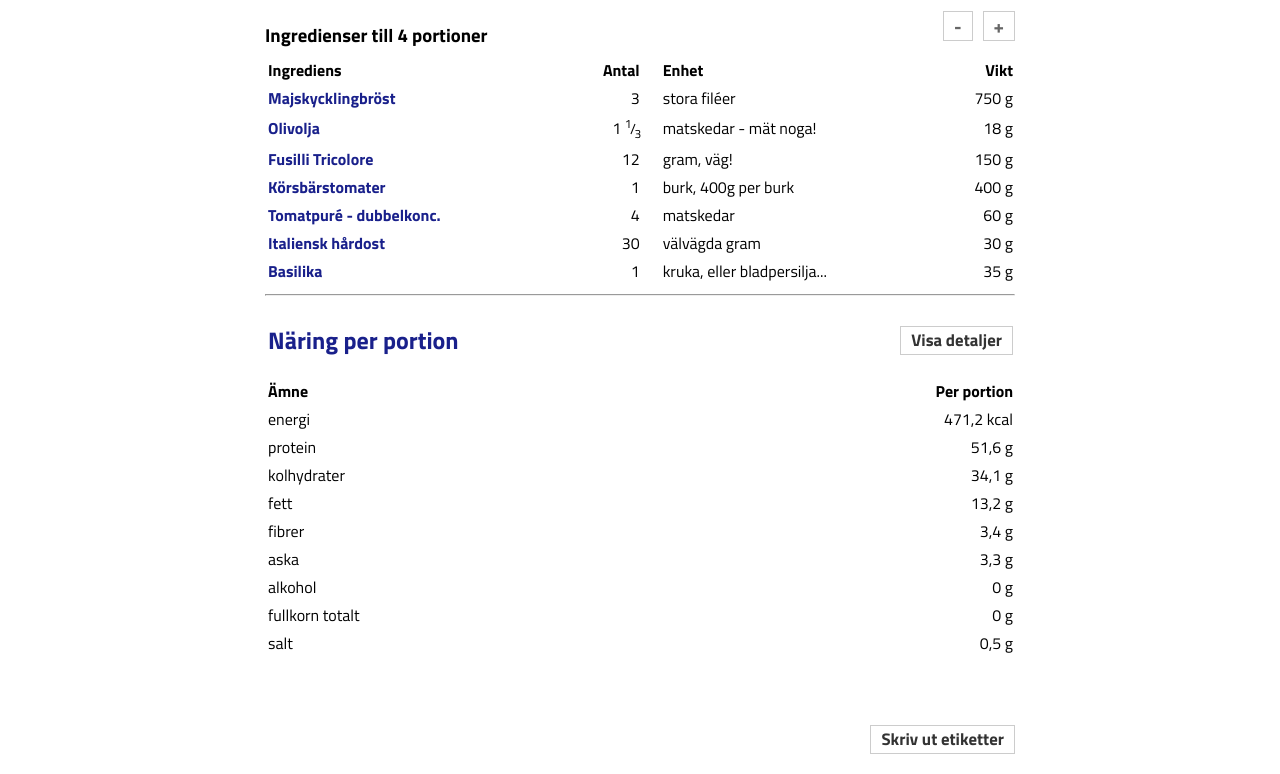
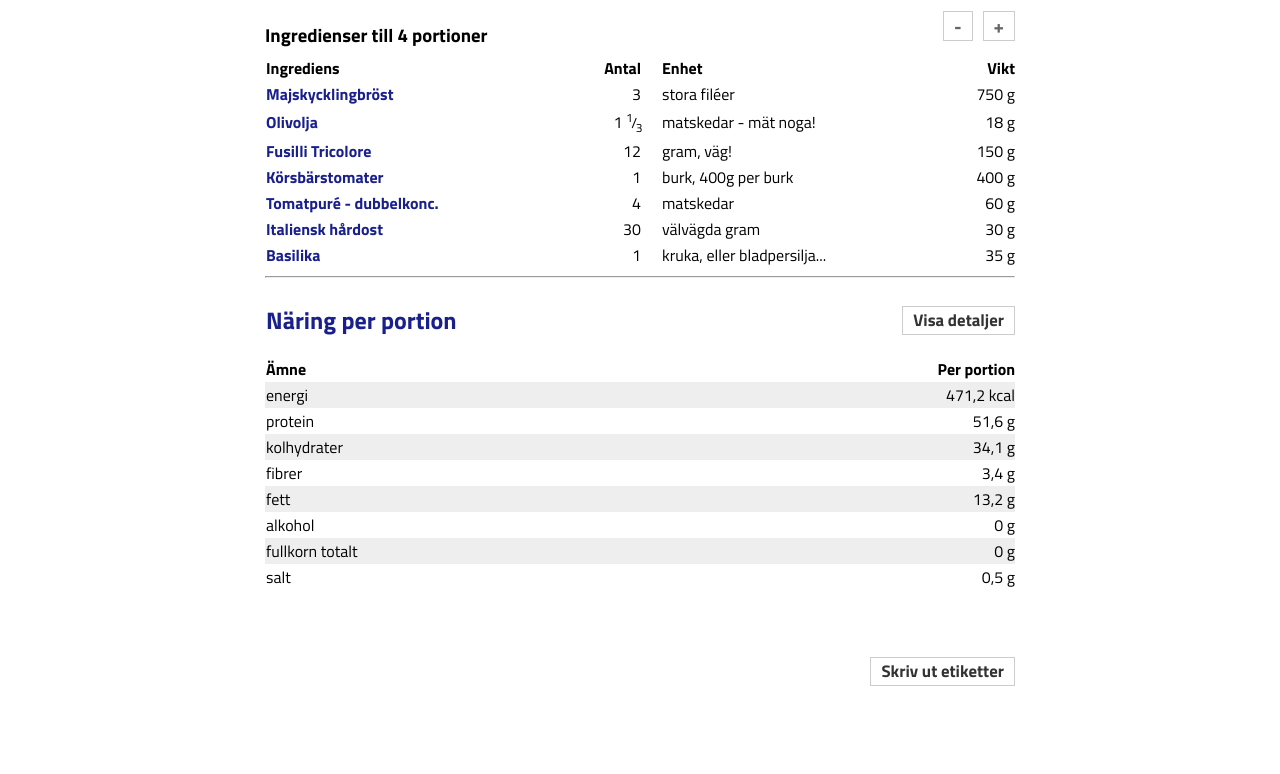
Before and after one commit to ironboy/recept-boken, a website: page index.html in a window 1280 px wide. Both pictures are taken after a click on the link "Kycklingpasta Tricolore". Shown: the part 148-922 px from the top of the page. After the commit the page ends 854 px from the top, so only its background shows below. Drawn offline with Linux system fonts and the light colour scheme.

Commit message:
diagram and better tables

```diff
--- a/app/_main.js
+++ b/app/_main.js
@@ -3,7 +3,7 @@ let startTime = Date.now(), loadCounter = 0, _cl = 48;
 let ndataObj, ndata, receptMd, receptDetails, search = '';
 
 const scripts = [
-  '*jquery', '*marked', '*pako', 'recept', 'start',
+  '*jquery', '*marked', '*pako', 'recept', 'start', 'nChart',
   'menu', 'navigate', 'addEvent', 'pack', 'unpack',
   'livsmedelslista', 'livsmedelsdetaljer', 'printEtikett',
   'receptdetaljer', 'prepRecept', 'prepReceptDetail',
--- a/app/livsmedelsdetaljer.js
+++ b/app/livsmedelsdetaljer.js
@@ -1,8 +1,13 @@
 function livsmedelsdetaljer(show, perHeading = 'Mängd/100g', showRDIPercent = false) {
+  let makroOrder = ('energi, protein, kolhydrater, fibrer, fett, alkohol, ' +
+    'fullkorn totalt, salt, vatten, aska, (skal etc.) avfall ').split(', ');
   let slug = location.hash.split('/').pop();
   show = show || { ...ndataObj[slug] };
   let name = show.namn || '404: Kan ej hitta detta livsmedel...';
+  let [chart, makrosInChart] = nChart(show);
+  let odd = false;
   let html = /*html*/`
+    ${chart}
     <table class="ldetails">
       <tr><td colspan="4">
         <h2 class="cap">${name}</h2>
@@ -11,20 +16,28 @@ function livsmedelsdetaljer(show, perHeading = 'Mängd/100g', showRDIPercent = f
   for (let key in show) {
     if (typeof show[key] === 'string') { continue; }
     html += /*html*/`
-      <tr><td colspan="4">
+      <tr class="heading"><td colspan="4">
        <h3 class="cap">${key}</h3>
       </td></tr>
-      <tr>
+      <tr class="heading">
         <td><b>Ämne</b></td>
          <td><b>${showRDIPercent && ['vitaminer', 'mineralämnen'].includes(key) ? 'RDI %' : ''}</b></td>
         <td><b>${['vitaminer', 'mineralämnen'].includes(key) ? 'RDI' : ''}</b></td>
         <td><b>${perHeading}</b></td>
       </tr>
     `;
-    for (let subKey in show[key]) {
+    let makros = key === 'makrokomponenter';
+    if (odd) {
+      html += '<tr style="display:none"></tr>';
+      odd = !odd;
+    }
+    for (let subKey of makros ? makroOrder : Object.keys(show[key])) {
+      odd = !odd;
       let a = show[key][subKey];
+      (subKey === '(skal etc.) avfall ') && (subKey = 'avfall (skal etc.)')
+      if (!a) { continue; }
       html += /*html*/`<tr>
-        <td>${subKey.indexOf('summa') === 0 ? `<i>${subKey}</i>` : subKey}</td>
+        <td ${makros && makrosInChart.includes(subKey) ? `class="x${subKey}"` : ''}>${subKey.indexOf('summa') === 0 ? `<i>${subKey}</i>` : subKey}</td>
         <td>${showRDIPercent && a.RDI ? numFormatter(a.per100g * 100 / a.RDI, 0) + '%' : ''}</td>
         <td>${(a.RDI ? numFormatter(a.RDI) : '') + (a.RDI ? ' ' + a.enhet : '')}</td>
         <td>${numFormatter(a.per100g)} ${a.enhet}</td>
@@ -38,10 +51,5 @@ function livsmedelsdetaljer(show, perHeading = 'Mängd/100g', showRDIPercent = f
       Livsmedelsdatabas.`}</i></p>`}
   `;
   // Livsmedelsdatabas, version 2015-01-19.
-  let dom = $('<div>' + html + '</div>');
-  let afterTr = dom.find('tr:contains("fibrer")');
-  let moveDown = ['alkohol', 'aska', 'avfall']
-    .map(x => dom.find('tr:contains("' + x + '")'));
-  moveDown.forEach(x => afterTr.after(x));
-  return dom.html();
+  return html;
 }
--- /dev/null
+++ b/app/nChart.js
@@ -0,0 +1,22 @@
+function nChart({ makrokomponenter: m }) {
+  const energyFrom = ['protein:4', 'kolhydrater:4', 'fibrer:2', 'fett:9', 'alkohol:7']
+    .map(x => x.split(':'))
+    .map(([n, x]) => ({
+      n,
+      e: +x * m[n].per100g,
+      p: Math.round(+x * 100 * m[n].per100g / m.energi.per100g)
+    }))
+    .filter(x => x.p >= 1);
+  const sorted = [...energyFrom].sort((a, b) => a.p > b.p ? -1 : 1);
+  const sum = () => energyFrom.reduce((a, c) => a + c.p, 0);
+  sorted[0].p += (100 - sum());
+  return [
+    /*html*/`<div class="nChart">
+      <div class="dia">
+        ${energyFrom.map(({ n, p }) => /*html*/`
+          <div class="${n}" style = "width:${p}%"></div>
+        `)}
+      </div>
+    </div>`, energyFrom.map(x => x.n)
+  ];
+}
--- a/app/prepReceptDetail.js
+++ b/app/prepReceptDetail.js
@@ -19,7 +19,9 @@ function prepReceptDetail(x) {
   details.find('tr').each(function () {
     let me = $(this);
     me.text().includes('vatten') && (keep = false);
-    me.text().includes('makrokomponenter') && me.remove();
+    me.text().includes('makrokomponenter') && me.hide();
+    me.text().includes('aska') && (keep = false);
+    me.text().includes('aska') && me.after('<tr style="display:none"></tr>');
     !keep && me.addClass('detailed');
   });
   details.find('h2').append('<span class="showNutrionDetails">Visa detaljer</span>');
@@ -29,5 +31,6 @@ function prepReceptDetail(x) {
     me.text(text.includes('Visa') ? 'Dölj detaljer' : 'Visa detaljer');
     $('.ldetails .detailed')[text.includes('Visa') ? 'show' : 'hide']();
   });
+  dom.find('.nChart').remove();
   return dom.html();
 }
--- a/app/receptdetaljer.js
+++ b/app/receptdetaljer.js
@@ -14,7 +14,7 @@ function receptdetaljer() {
 
   return [/*html*/`
     <div class="recept-details">
-      <img onload="showImageOnLoad(this)" src="/images/resized/${slug}-w1000.jpg">
+      <img onload="showImageOnLoad(this)" src="/images/resized/${slug}-w2000.jpg">
       <h1><span>${name}</span></h1>
       ${show.html}
       <br><br>
--- a/css/style.css
+++ b/css/style.css
@@ -67,11 +67,20 @@ main {
 
 table {
   width: 100%;
+  border-collapse: collapse;
 }
 
 td {
   padding-right: 40px;
   text-align: right;
+}
+
+.ldetails tr:nth-child(even):not(.heading) {
+  background-color: #eee;
+}
+
+.ldetails tr:last-child {
+  border-bottom: 2px solid #eee;
 }
 
 td:first-child {
@@ -206,6 +215,76 @@ th:last-child {
   margin-left: 30px;
 }
 
+.nChart {
+  width: 100%;
+  height: 40vh;
+  display: block;
+  position: absolute;
+  left: 0;
+  margin-top: -20px !important;
+  background-color: #485461;
+  background-image: linear-gradient(315deg, #485461 0%, #28313b 74%);
+}
+
+.nChart+* {
+  margin-top: calc(40vh - 90px);
+  position: relative;
+}
+
+.nChart+* h2 {
+  color: white;
+  margin-bottom: 30px;
+}
+
+.dia {
+  margin: 40px 100px;
+}
+
+.nChart .dia>* {
+  height: calc(35vh - 80px);
+  float: left;
+}
+
+.nChart .protein,
+td.xprotein::before {
+  background-color: #417e45;
+}
+
+.nChart .kolhydrater,
+td.xkolhydrater:before {
+  background-color: #50789a;
+}
+
+.nChart .fibrer,
+td.xfibrer:before {
+  background-color: #708ca4;
+}
+
+.nChart .fett,
+td.xfett:before {
+  background-color: #d3c062;
+}
+
+
+.nChart .alkohol,
+td.xalkohol:before {
+  background-color: #8b4a4a;
+}
+
+td[class^="x"]:before {
+  content: '';
+  position: absolute;
+  margin-top: 2px;
+  left: 150px;
+  display: inline-block;
+  width: 20px;
+  height: 20px;
+}
+
+.recept-details td[class^="x"]:before {
+  display: none;
+}
+
 @media screen {
 
   .hiddenOnScreen {
```
Also changed, not shown: 1 other file.
